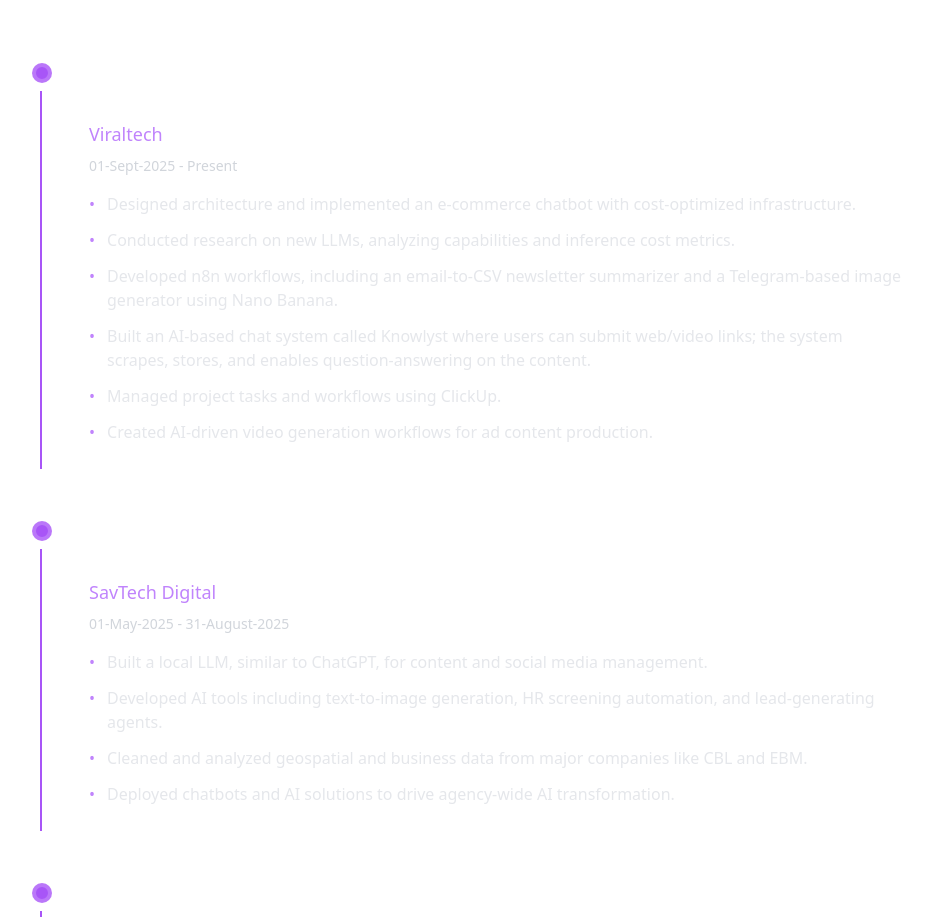
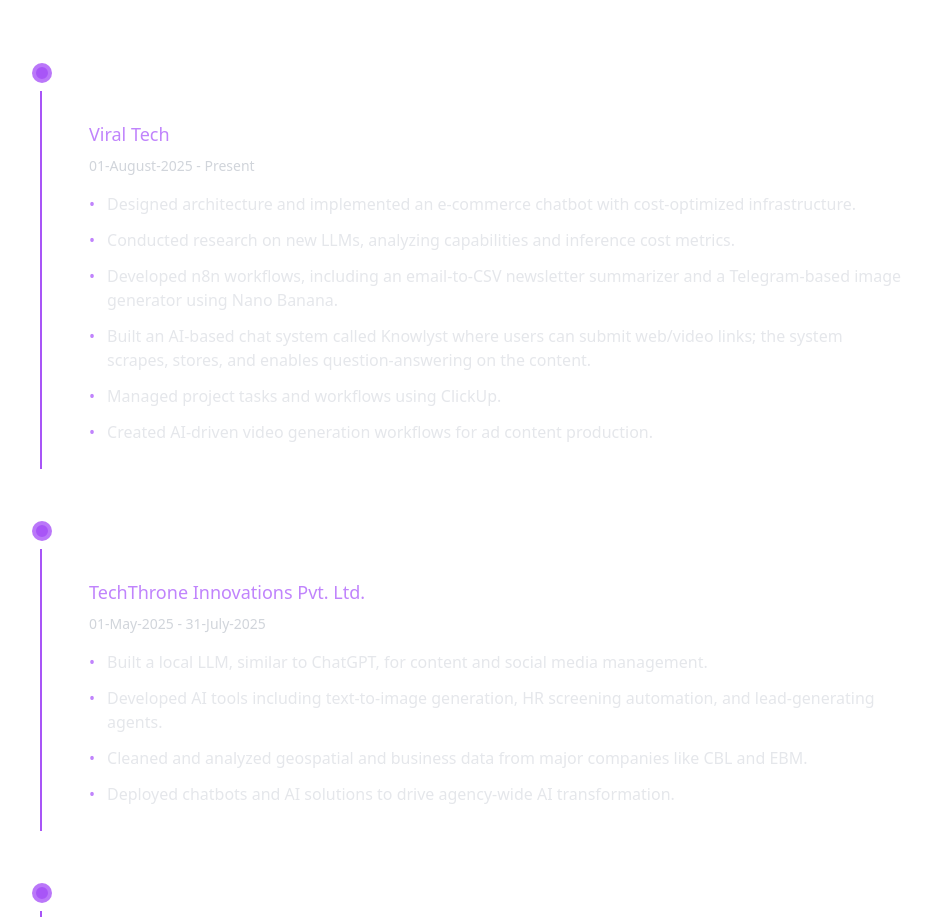
Before and after one commit to amiraijaz/Portfolio, a React (Create React App) app: page / in a window 1280 px wide. Shown: the part 4040-4957 px from the top of the page, without its empty margins (160-1091 px from the left). Built offline with nearby package versions, Linux system fonts and the light colour scheme.

Commit message:
Update profile picture and experience section

```diff
--- a/src/App.js
+++ b/src/App.js
@@ -772,9 +772,9 @@
 const ExperienceSection = () => {
   const experiences = [
     {
-      company: "Viraltech",
+      company: "Viral Tech",
       position: "AI Engineer",
-      period: "01-Sept-2025 - Present",
+      period: "01-August-2025 - Present",
       description: [
         "Designed architecture and implemented an e-commerce chatbot with cost-optimized infrastructure.",
         "Conducted research on new LLMs, analyzing capabilities and inference cost metrics.",
@@ -785,9 +785,9 @@
       ]
     },
     {
-      company: "SavTech Digital",
+      company: "TechThrone Innovations Pvt. Ltd.",
       position: "AI Engineer",
-      period: "01-May-2025 - 31-August-2025",
+      period: "01-May-2025 - 31-July-2025",
       description: [
         "Built a local LLM, similar to ChatGPT, for content and social media management.",
         "Developed AI tools including text-to-image generation, HR screening automation, and lead-generating agents.",
```
Also changed, not shown: public/images/profile.jpeg (deleted), public/images/profile.jpg (added).
